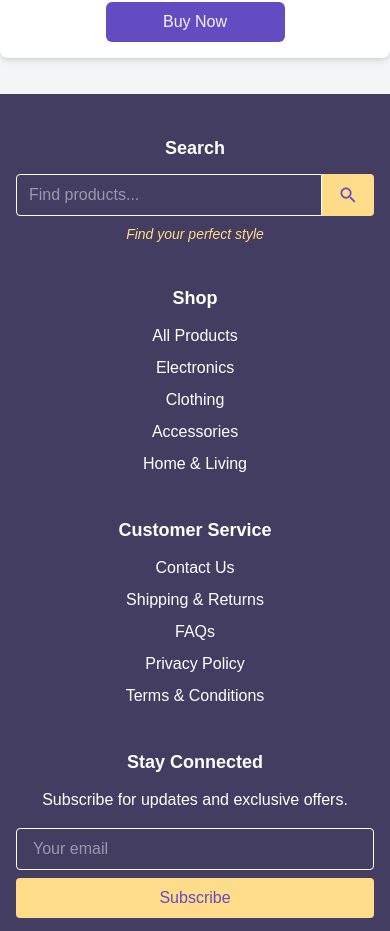
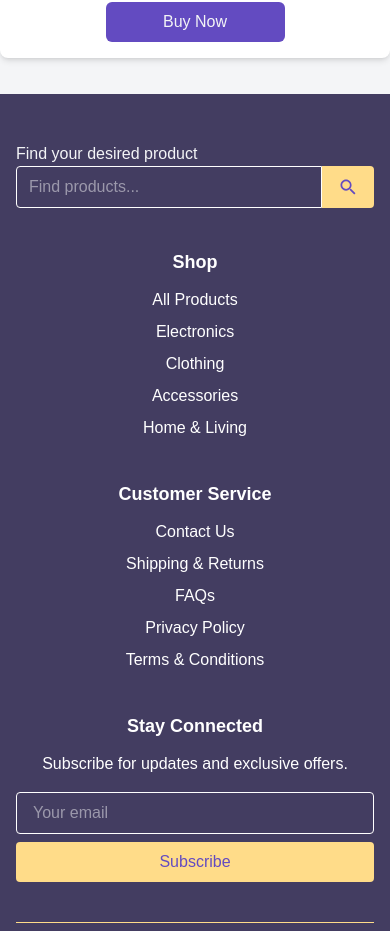
Before and after one commit to eric2003tu/e-commerce, a React (Vite) app: page / in a window 390 px wide. Shown: the part 2635-3566 px from the top of the page. Built offline with nearby package versions, Linux system fonts and the light colour scheme.

Commit message:
Responsiveness of the header

```diff
--- a/src/Small/Footer.tsx
+++ b/src/Small/Footer.tsx
@@ -14,9 +14,9 @@ const Footer: React.FC = () => {
       <div className="max-w-7xl mx-auto grid grid-cols-1 sm:grid-cols-2 lg:grid-cols-4 gap-10">
 
         {/* Search */}
-        <div>
-          <h3 className="text-lg font-semibold mb-3">Search</h3>
-          <form onSubmit={handleSearch} className="flex w-full">
+        <div className='w-full'>
+          <h1 className="text-gray-100 text-md text-start mt-2">Find your desired product</h1>
+          <form onSubmit={handleSearch} className="flex flex-row w-full">
             <input
               type="text"
               placeholder="Find products..."
@@ -31,7 +31,6 @@ const Footer: React.FC = () => {
               <IoMdSearch size={20} />
             </button>
           </form>
-          <p className="text-[#ffdc89] text-sm italic mt-2">Find your perfect style</p>
         </div>
 
         {/* Shop */}
```
